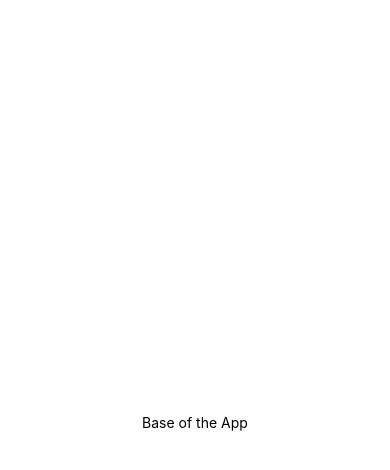
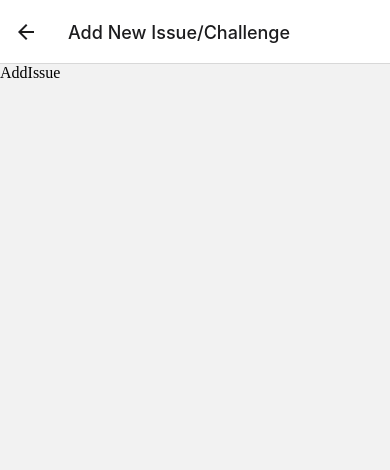
Before and after one commit to ArturWagnerBusiness/Diabetes-App-React-Native, a React Native app in the folder app/: screen /Issue in a window 390 px wide. Shown: the top 470 px of the page. Built offline with nearby package versions, Linux system fonts and the light colour scheme.

Commit message:
App skeleton created Created the base components and screens for the app and also set up the inital navigation.

```diff
--- a/app/App.js
+++ b/app/App.js
@@ -1,20 +1,49 @@
-import { StatusBar } from "expo-status-bar";
-import { StyleSheet, Text, View } from "react-native";
+import { NavigationContainer } from "@react-navigation/native";
+import { createNativeStackNavigator } from "@react-navigation/native-stack";
+import AddBloodSugarLevel from "./screens/AddBloodSugarLevel";
+import AddExercise from "./screens/AddExercise";
+import AddIssue from "./screens/AddIssue";
+import AddMeal from "./screens/AddMeal";
+import AddMedication from "./screens/AddMedication";
+import ViewRecords from "./screens/ViewRecords";
+
+const Stack = createNativeStackNavigator();
 
 export default function App() {
   return (
-    <View style={styles.container}>
-      <Text>Base of the App</Text>
-      <StatusBar style="auto" />
-    </View>
+    <NavigationContainer>
+      <Stack.Navigator initialRouteName="View">
+        <Stack.Screen
+          name="View"
+          component={ViewRecords}
+          options={{ title: "My Record History" }}
+        />
+        <Stack.Screen
+          name="Meal"
+          component={AddMeal}
+          options={{ title: "Add New Meal" }}
+        />
+        <Stack.Screen
+          name="Medication"
+          component={AddMedication}
+          options={{ title: "Add New Medication" }}
+        />
+        <Stack.Screen
+          name="Issue"
+          component={AddIssue}
+          options={{ title: "Add New Issue/Challenge" }}
+        />
+        <Stack.Screen
+          name="BloodSugar"
+          component={AddBloodSugarLevel}
+          options={{ title: "Add New Blood Sugar Level" }}
+        />
+        <Stack.Screen
+          name="Exercise"
+          component={AddExercise}
+          options={{ title: "Add New Exercise" }}
+        />
+      </Stack.Navigator>
+    </NavigationContainer>
   );
 }
-
-const styles = StyleSheet.create({
-  container: {
-    flex: 1,
-    backgroundColor: "#fff",
-    alignItems: "center",
-    justifyContent: "center",
-  },
-});
--- a/app/package.json
+++ b/app/package.json
@@ -10,6 +10,8 @@
     "eject": "expo eject"
   },
   "dependencies": {
+    "@react-navigation/native": "^6.0.8",
+    "@react-navigation/native-stack": "^6.5.0",
     "expo": "~44.0.0",
     "expo-status-bar": "~1.2.0",
     "react": "17.0.1",
--- /dev/null
+++ b/app/screens/AddBloodSugarLevel.js
@@ -0,0 +1,7 @@
+import React from 'react'
+
+export default function AddBloodSugarLevel({navigation}) {
+  return (
+    <div>AddBloodSugarLevel</div>
+  )
+}
--- /dev/null
+++ b/app/screens/AddExercise.js
@@ -0,0 +1,7 @@
+import React from 'react'
+
+export default function AddExercise({navigation}) {
+  return (
+    <div>AddExercise</div>
+  )
+}
--- /dev/null
+++ b/app/screens/AddIssue.js
@@ -0,0 +1,7 @@
+import React from 'react'
+
+export default function AddIssue({navigation}) {
+  return (
+    <div>AddIssue</div>
+  )
+}
--- /dev/null
+++ b/app/screens/AddMeal.js
@@ -0,0 +1,7 @@
+import React from 'react'
+
+export default function AddMeal({navigation}) {
+  return (
+    <div>AddMeal</div>
+  )
+}
--- /dev/null
+++ b/app/screens/AddMedication.js
@@ -0,0 +1,7 @@
+import React from 'react'
+
+export default function AddMedication({navigation}) {
+  return (
+    <div>AddMedication</div>
+  )
+}
--- /dev/null
+++ b/app/screens/ViewRecords.js
@@ -0,0 +1,7 @@
+import React from 'react'
+
+export default function ViewRecords({navigation}) {
+  return (
+    <div>ViewRecords</div>
+  )
+}
```
Also changed, not shown: app/components/FoodSearch.js (added, +7 -0 lines), app/components/RecordItem.js (added, +7 -0 lines), app/components/SettingsMenu.js (added, +7 -0 lines), 1 other file (tests, documents, lock files or other folders).
